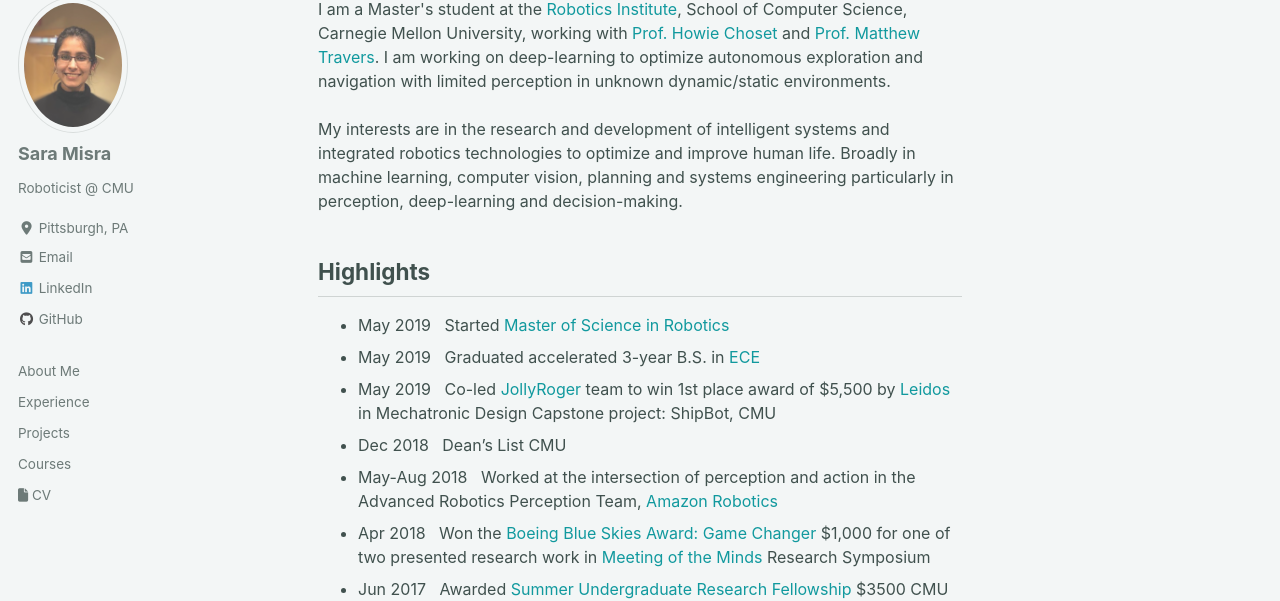
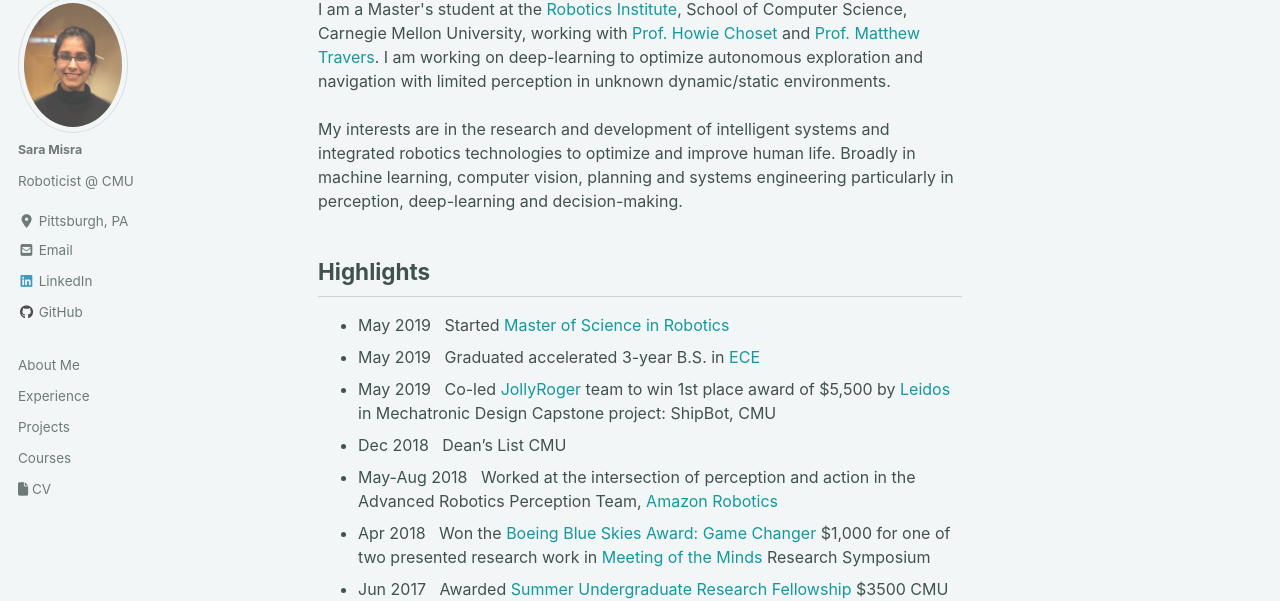
Before and after one commit to saram1sra/saram1sra.github.io, a Jekyll site: the page built from index.html, in a window 1280 px wide. Shown: the part 103-704 px from the top of the page. Built offline with Jekyll 4.4.1, drawn with Linux system fonts in a browser that asks for light colours; cached includes are drawn as plain includes; nearby versions of some CDN libraries; the list of posts is cut into pages by our own code.

Commit message:
messing around with scss

```diff
--- a/_sass/minimal-mistakes/_sidebar.scss
+++ b/_sass/minimal-mistakes/_sidebar.scss
@@ -167,7 +167,7 @@
 }
 .sidebar .author__name {
   font-family: $sans-serif;
-  font-size: $type-size-5;
+  font-size: $type-size-7;
 }
 
 .author__bio {
```
